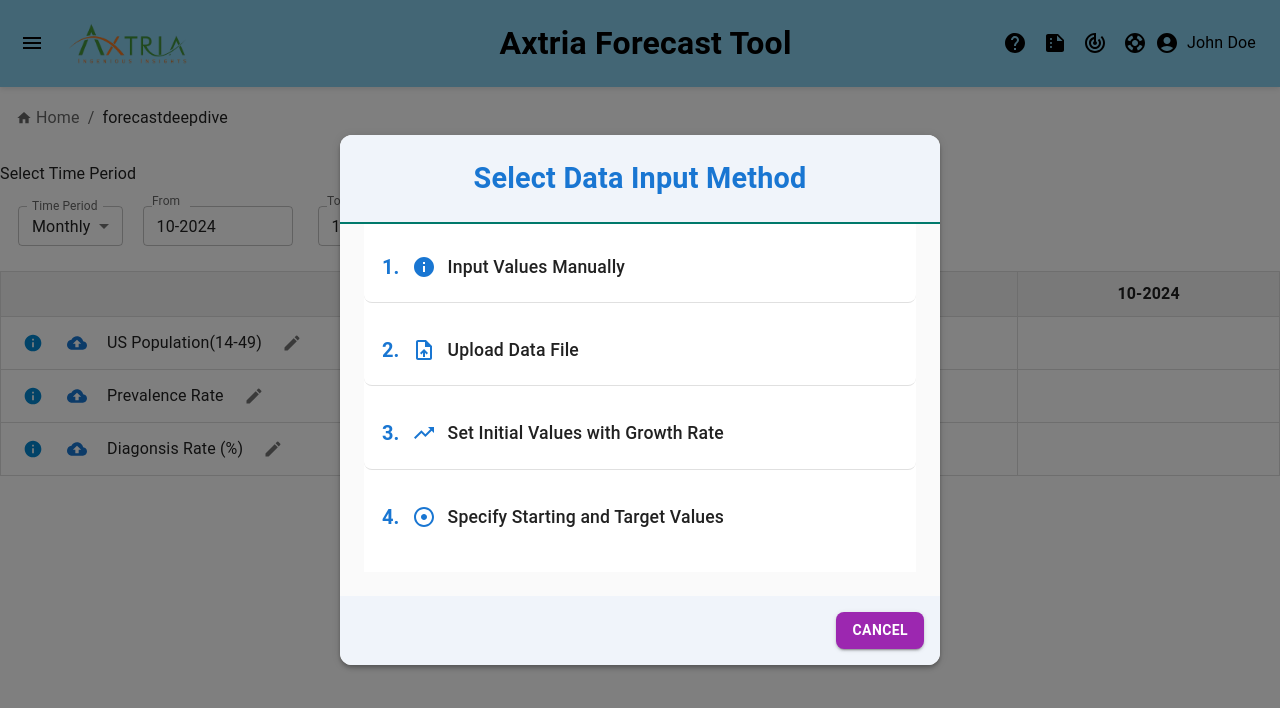
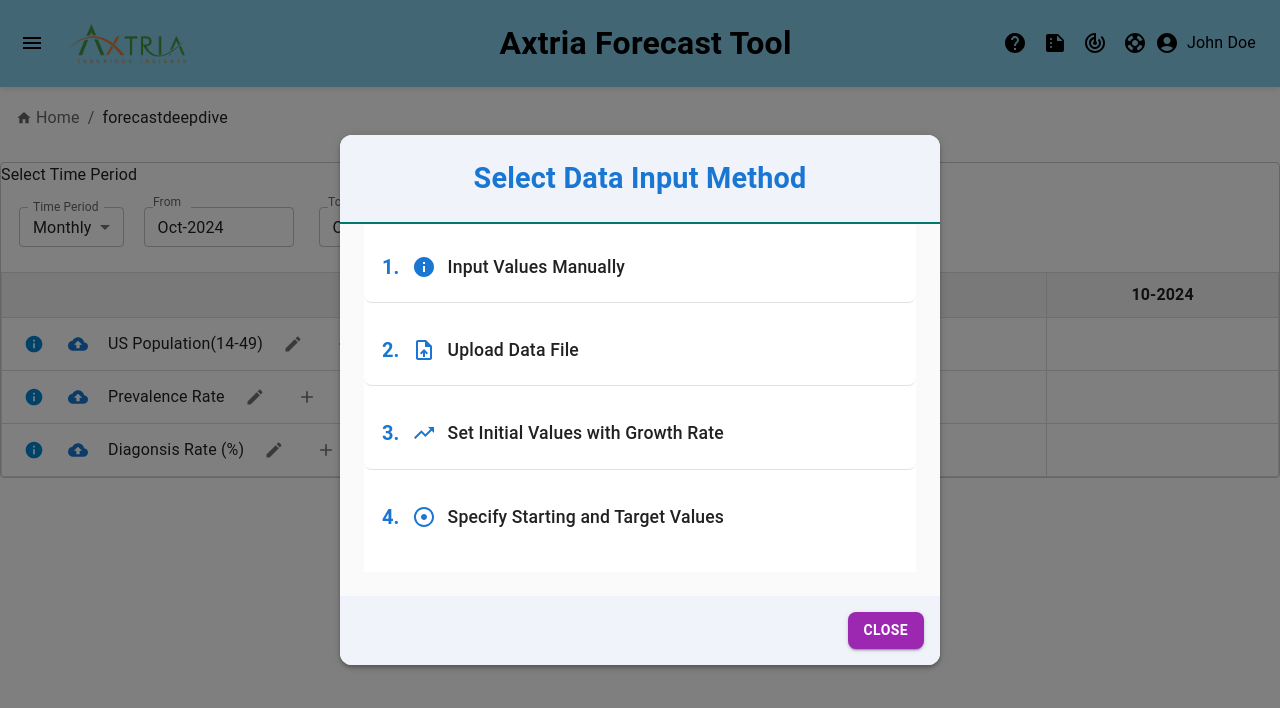
Before and after one commit to DhanushAxtria/Forecast, a React (Create React App) app: page /forecastdeepdive in a window 1280 px wide. Both pictures are taken after a click on the button 77 px from the left and 343 px from the top of the page. Shown: the top 708 px of the page. Built offline with nearby package versions, Linux system fonts and the light colour scheme.

Commit message:
changes 13th nov 1

```diff
--- a/src/Body/Patient_Forecast.jsx
+++ b/src/Body/Patient_Forecast.jsx
@@ -58,6 +58,8 @@
     const [timePeriod, setTimePeriod] = useState('Monthly');
     const [columns, setColumns] = useState([]);  // Column headers based on time period
     const [values, setValues] = useState({});
+    const [inputMethodDialogOpen, setInputMethodDialogOpen] = useState(true);
+    const [openSelectDataInputDialog, setOpenSelectDataInputDialog] = useState(false);
 
     const handleEditClick = (product) => {
         setEditingProductId(product.id);
@@ -71,10 +73,31 @@
         setEditingProductId(null);
         setEditedProductName('');
     };
+    const handleAddRow = (productId) => {
+        const newProduct = {
+            id: products.length + 1, // Incremental ID based on current product count
+            name: `New Product ${products.length + 1}`, // Default name for the new product
+        };
 
+        const updatedProducts = [...products];
+        const index = products.findIndex((product) => product.id === productId);
+        updatedProducts.splice(index + 1, 0, newProduct); // Insert new product below the clicked row
+        setProducts(updatedProducts); // Update products state with new row
+    };
+    const handleCloseInputMethodDialog = () => {
+        setOpenInputMethodDialog(false); // Close the "Select Data Input Method" dialog
+    };
+    const handleSaveGrowthRate = () => {
+        calculateGrowthRateValues(); // Calculate and save the values
+        // Optionally, show a message or indication of successful save
+    };
+    const handleSaveStartEndValues = () => {
+        distributeValuesForProduct(); // Apply and save the start-end distribution
+        // Optionally, show a message or indication of successful save
+    };
     const handleCancelClick = () => {
-        setEditingProductId(null);
-        setEditedProductName('');
+        setOpenGrowthRateDialog(false); // Close the growth rate dialog
+        setOpenInputMethodDialog(true); // Reopen the input method dialog
     };
     const generateMonthlyColumns = (start, end) => {
         const months = [];
@@ -84,6 +107,23 @@
             current = current.add(1, 'month');
         }
         return months;
+    };
+    const handleCloseAllDialogs = () => {
+        setOpenSelectDataInputDialog(false);
+        setOpenGrowthRateDialog(false);
+        setOpenStartEndDialog(false);
+        setOpenUploadDialog(false);
+        setInputMethodDialogOpen(true); // Go back to main page
+    };
+    const handleCancelAndOpenInputMethodDialog = () => {
+        setOpenGrowthRateDialog(false);
+        setOpenStartEndDialog(false);
+        setOpenUploadDialog(false);
+        setOpenInputMethodDialog(true); // Reopen the input method dialog
+    };
+    const handleGrowthRateCancel = () => {
+        setOpenGrowthRateDialog(false);
+        setOpenSelectDataInputDialog(true); // Reopen Select Data Input Method dialog
     };
     const generateYearlyColumns = (start, end) => {
         const years = [];
@@ -127,6 +167,7 @@
         setOpenGrowthRateDialog(false);
         setOpenStartEndDialog(false);
         setOpenUploadDialog(false);
+        setInputMethodDialogOpen(true);
     };
     const handleValueChange = (productId, date, value) => {
         setValues((prevValues) => ({
@@ -208,12 +249,19 @@
         updatedGrowthRates[index][field] = value;
         setGrowthRates(updatedGrowthRates);
     };
+    const getMinDate = (index) => {
+        if (index === 0) {
+            return fromDate; // Initial starting date for the first entry
+        }
+        return growthRates[index - 1].startDate; // Last added date for subsequent entries
+    };
     const handleGrowthRateDialogClose = () => {
         if (startingValue && initialGrowthRate) {
             calculateGrowthRateValues();
         }
         setOpenGrowthRateDialog(false);
     };
+
     const calculateValues = () => {
         if (!startingValue || !initialGrowthRate) return;
 
@@ -248,6 +296,11 @@
         });
 
         setCalculatedValues(values);
+    };
+    const handleSaveUploadDialog = () => {
+        // Logic to handle file upload or preparation for upload
+        console.log("File prepared for upload"); // Placeholder for file upload functionality
+        // Optionally, show a message or indication of successful file selection
     };
     const calculateGrowthRateValues = () => {
         const productId = products[0].id; // Assuming Product 1
@@ -294,7 +347,17 @@
         calculateValues();
     }, [startingValue, initialGrowthRate, growthRates, columns]);
     return (
-        <div className="product-list-page">
+        <div className="product-list-page" >
+            <Box
+                sx={{
+                    maxHeight: '400px', // Set a fixed height for vertical scroll
+                    maxWidth: '100%',   // Set width to contain horizontal scroll
+                    overflowY: 'auto',  // Enable vertical scrolling
+                    overflowX: 'auto',  // Enable horizontal scrolling
+                    border: '1px solid #ccc',
+                    borderRadius: '4px',
+                }}
+            >
                 <span gap="10px" sx={{ marginRight: '20px' }} >Select Time Period</span>
                 {/* Select Time Period Section */}
                 <Box display="flex" alignItems="center" gap="15px" mb={2} marginLeft='18px' marginTop='15px'>
@@ -315,7 +378,7 @@
                             label="From"
                             value={fromDate}
                             onChange={(newValue) => setFromDate(newValue)}
-                        format={timePeriod === 'Monthly' ? 'MM-YYYY' : 'YYYY'}
+                            format={timePeriod === 'Monthly' ? 'MMM-YYYY' : 'YYYY'}
                             slotProps={{ textField: { size: 'small' } }}
                             sx={{ width: '160px', padding: '5px' }}
                         />
@@ -324,7 +387,7 @@
                             label="To"
                             value={toDate}
                             onChange={(newValue) => setToDate(newValue)}
-                        format={timePeriod === 'Monthly' ? 'MM-YYYY' : 'YYYY'}
+                            format={timePeriod === 'Monthly' ? 'MMM-YYYY' : 'YYYY'}
                             slotProps={{ textField: { size: 'small' } }}
                             sx={{ width: '160px', padding: '5px' }}
                         />
@@ -372,6 +435,9 @@
                                                 <IconButton onClick={() => handleEditClick(product)} style={{ marginLeft: '8px' }}>
                                                     <EditIcon fontSize="small" />
                                                 </IconButton>
+                                                <IconButton onClick={() => handleAddRow(product.id)} style={{ marginLeft: '8px' }}>
+                                                    <AddIcon fontSize="small" />
+                                                </IconButton>
                                             </>
                                         )}
                                     </div>
@@ -395,13 +461,13 @@
                         ))}
                     </tbody>
                 </table>
-
+            </Box>
             {/* Granularity Selection Dialog */}
 
             {/* Input Method Selection Dialog */}
             <Dialog
                 open={openInputMethodDialog}
-                onClose={handleCloseDialogs}
+                onClose={handleCloseAllDialogs}
                 maxWidth="sm"
                 fullWidth
                 PaperProps={{
@@ -525,8 +591,8 @@
                     </List>
                 </DialogContent>
                 <DialogActions sx={{ padding: '16px', backgroundColor: '#f0f4fa' }}>
-                    <Button onClick={() => setOpenInputMethodDialog(false)} color="secondary" variant="contained" sx={{ fontWeight: 'bold', borderRadius: '8px' }}>
-                        Cancel
+                    <Button onClick={handleCloseInputMethodDialog} color="secondary" variant="contained" sx={{ fontWeight: 'bold', borderRadius: '8px' }}>
+                        Close
                     </Button>
                 </DialogActions>
             </Dialog>
@@ -555,11 +621,14 @@
                     </Box>
                 </DialogContent>
                 <DialogActions>
-                    <Button onClick={handleStartEndDialogClose} color="secondary">
+                    <Button onClick={handleCancelAndOpenInputMethodDialog} color="secondary">
                         Cancel
                     </Button>
-                    <Button color="primary" onClick={distributeValuesForProduct}>
+                    <Button onClick={handleSaveStartEndValues} color="primary">
                         Save
+                    </Button>
+                    <Button onClick={handleCloseAllDialogs} color="primary">
+                        Close
                     </Button>
                 </DialogActions>
             </Dialog>
@@ -580,8 +649,14 @@
                     </DialogContent>
                 </Tooltip>
                 <DialogActions>
-                    <Button onClick={handleUploadDialogClose} color="secondary">
+                    <Button onClick={handleCancelAndOpenInputMethodDialog} color="secondary">
                         Cancel
+                    </Button>
+                    <Button onClick={handleSaveUploadDialog} color="primary">
+                        Save
+                    </Button>
+                    <Button onClick={handleCloseAllDialogs} color="primary">
+                        Close
                     </Button>
                 </DialogActions>
             </Dialog>
@@ -629,6 +704,7 @@
                                     onChange={(newValue) => handleGrowthRateChange(index, 'startDate', newValue)}
                                     slotProps={{ textField: { size: 'small' } }}
                                     style={{ minWidth: '120px' }}
+                                    minDate={getMinDate(index)}
                                 />
                                 <TextField
                                     label="Growth Rate (%)"
@@ -642,11 +718,14 @@
                         ))}
                     </DialogContent>
                     <DialogActions>
-                        <Button onClick={() => setOpenGrowthRateDialog(false)} color="secondary">
+                        <Button onClick={handleCancelAndOpenInputMethodDialog} color="secondary">
                             Cancel
                         </Button>
-                        <Button color="primary" onClick={calculateGrowthRateValues}>
+                        <Button onClick={handleSaveGrowthRate} color="primary">
                             Save
+                        </Button>
+                        <Button onClick={handleCloseAllDialogs} color="primary">
+                            Close
                         </Button>
                     </DialogActions>
                 </Dialog>
```
Lines whose indentation alone changed are shown as unchanged.
